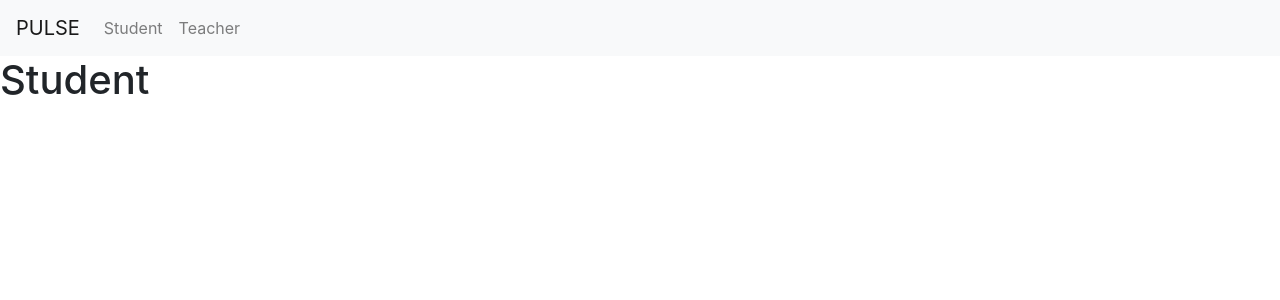
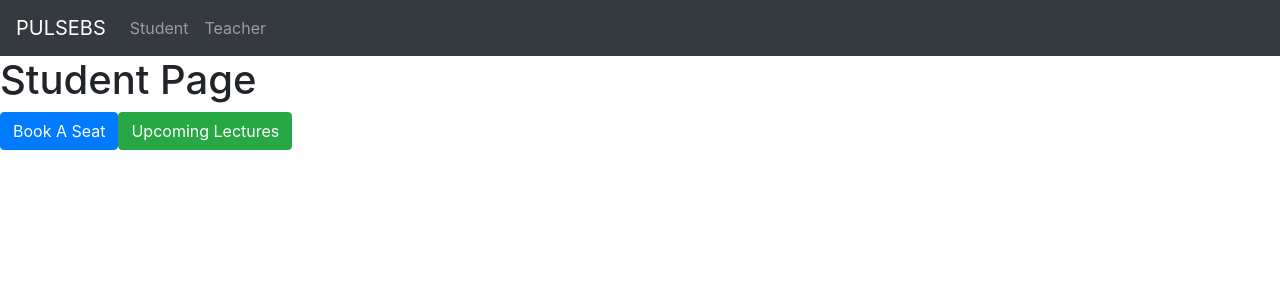
Before and after one commit to polito-se2-2020-team6/PULSeBS, a React (Create React App) app in the folder client/: page /student in a window 1280 px wide. Shown: the top 300 px of the page. Built offline with nearby package versions, Linux system fonts and the light colour scheme.

Commit message:
feat: improving nav bar [PULSEBS-35]

```diff
--- a/client/src/components/Nav.js
+++ b/client/src/components/Nav.js
@@ -1,4 +1,6 @@
 import React, { Component, Fragment } from "react";
+import Navbar from "react-bootstrap/Navbar";
+import Nav from 'react-bootstrap/Nav';
 import { Link } from "react-router-dom";
 
 class Navigation extends Component {
@@ -6,34 +8,16 @@ class Navigation extends Component {
   render() {
     return (
       <Fragment>
-        <nav className="navbar navbar-expand-lg navbar-light bg-light">
-          <button
-            className="navbar-toggler"
-            type="button"
-            data-toggle="collapse"
-            data-target="#navbarNav"
-            aria-controls="navbarNav"
-            aria-expanded="false"
-            aria-label="Toggle navigation"
-          >
-            <span className="navbar-toggler-icon"></span>
-          </button>
-          <div className="collapse navbar-collapse" id="navbarNav">
-            <ul className="navbar-nav">
-              <Link to="/">
-                <li className="navbar-brand">
-                  PULSE <span className="sr-only">(current)</span>
-                </li>
-              </Link>
-              <Link to="/Student">
-                <li className="nav-item nav-link">Student</li>
-              </Link>
-              <Link to="/Teacher">
-                <li className="nav-item nav-link">Teacher</li>
-              </Link>
-            </ul>
-          </div>
-        </nav>
+        <Navbar collapseOnSelect expand="lg" bg="dark" variant="dark">
+          <Navbar.Brand href="/">PULSEBS</Navbar.Brand>
+          <Navbar.Toggle aria-controls="responsive-navbar-nav" />
+          <Navbar.Collapse id="responsive-navbar-nav">
+            <Nav className="mr-auto">
+              <Nav.Link href="/student">Student</Nav.Link>
+              <Nav.Link href="/teacher">Teacher</Nav.Link>
+            </Nav>
+          </Navbar.Collapse>
+        </Navbar>
       </Fragment>
     );
   }
--- a/client/src/components/Student.js
+++ b/client/src/components/Student.js
@@ -3,7 +3,10 @@ import React from 'react';
 const Student = () => {
     return (
         <>
-            <h1>Student</h1>
+            <h1>Student Page</h1>
+            <button type="button" class="btn btn-primary">Book A Seat</button>
+            <button type="button" class="btn btn-success">Upcoming Lectures</button>
+
         </>
      );
 }
--- a/client/src/index.js
+++ b/client/src/index.js
@@ -1,6 +1,7 @@
 import React from "react";
 import ReactDOM from "react-dom";
 import "bootstrap/dist/css/bootstrap.min.css";
+import 'bootstrap/dist/css/bootstrap.css';
 import "./index.css";
 import App from "./App";
 import reportWebVitals from "./reportWebVitals";
```
